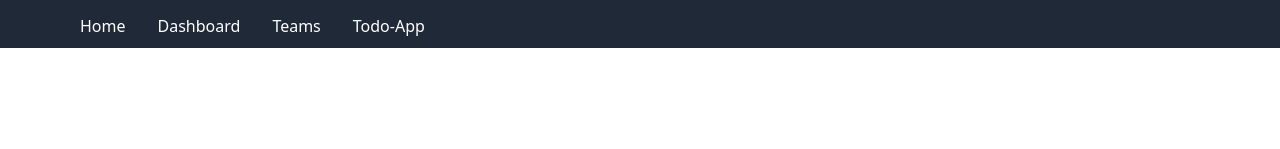
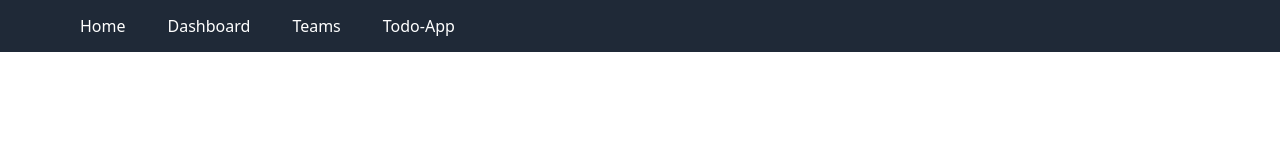
Before and after one commit to Boyolali-Dev/mencari-cinta-sejati, a Next.js app in the folder todo-list-nextjs/: page / in a window 1280 px wide. Shown: the top 149 px of the page. Built offline with nearby package versions, Linux system fonts and the light colour scheme.

Commit message:
add responsive navbar

```diff
--- a/todo-list-nextjs/src/components/Navbar/navbar.module.css
+++ b/todo-list-nextjs/src/components/Navbar/navbar.module.css
@@ -1,41 +1,41 @@
 .navbar {
     font-family: system-ui, -apple-system, BlinkMacSystemFont, 'Segoe UI', Roboto, Oxygen, Ubuntu, Cantarell, 'Open Sans', 'Helvetica Neue', sans-serif;
     background-color: rgb(31 41 55);
-    display: inline-block;
+    display: flex;
     width: 100%;
-    height: 3rem;
-    padding: 10px
+    padding: 10px;
+    align-items: center;
+    justify-content: space-between;
 }
 
 .container {
     width: 100%;
     max-width: 72rem;
     margin: 0 auto;
-    shape-margin: 8px;
+    display: flex;
+    justify-content: space-between;
+    align-items: center;
 }
 
 .flex {
     display: flex;
-    /* font-size: 16px; */
     align-items: center;
-    justify-content: start;
+    justify-content: space-between;
     width: 100%;
-    /* align-items: stretch;
-    justify-content: start; */
 }
 
 .hidden {
-    display: inline;
+    display: flex;
     gap: 8px;
     align-items: center;
-    /* float: left */
 }
 
 .flexSpace {
     list-style-type: none;
-    margin: 0px;
-    padding: 0px;
-    overflow: hidden;
+    margin: 0;
+    padding: 0;
+    display: flex;
+    gap: 10px;
 }
 
 .buttonNavbar {
@@ -46,7 +46,6 @@
     text-decoration: none;
     font-size: 16px;
     cursor: pointer;
-    float: left;
     transition: background-color 0.3s ease;
     border-radius: 6px;
 }
@@ -61,8 +60,8 @@
 .hamburger {
     display: none;
     flex-direction: column;
+    align-items: center;
     cursor: pointer;
-
 }
 
 .hamburgerLine {
@@ -94,4 +93,23 @@
         flex-direction: column;
         width: 100%;
     }
+
+    .container{
+        flex-direction: column;
+        align-items: start;
+    }
+
+    .flexSpace {
+        display: flex;
+        justify-content: center;
+        flex-direction: column;
+        gap: 10px;
+    }
+
+    .buttonNavbar {
+        font-size: 14px;
+        padding: 10px;
+        width: 100%;
+        text-align: center;
+    }
 }
--- a/todo-list-nextjs/src/components/Navbar/navbar.tsx
+++ b/todo-list-nextjs/src/components/Navbar/navbar.tsx
@@ -2,7 +2,6 @@
 import Link from "next/link";
 import styles from "./navbar.module.css";
 import React, {useState} from "react";
-
 
 const Navbar: React.FC = () => {
   const [isOpen, setIsOpen] = useState<boolean>(false);
@@ -14,9 +13,9 @@ const Navbar: React.FC = () => {
   return (
     <nav className={styles.navbar}>
       <div className={styles.container}>
-        <div className={styles.flex}>
+        {/* <div className={styles.flex}> */}
           <div className={styles.hamburger} onClick={toggleMenu}>
-          <div className={styles.hamburgerLine}></div>
+            <div className={styles.hamburgerLine}></div>
             <div className={styles.hamburgerLine}></div>
             <div className={styles.hamburgerLine}></div>
           </div>
@@ -36,7 +35,7 @@ const Navbar: React.FC = () => {
               </Link>
             </div>
           </div>
-        </div>
+        {/* </div> */}
       </div>
     </nav>
   );
```
